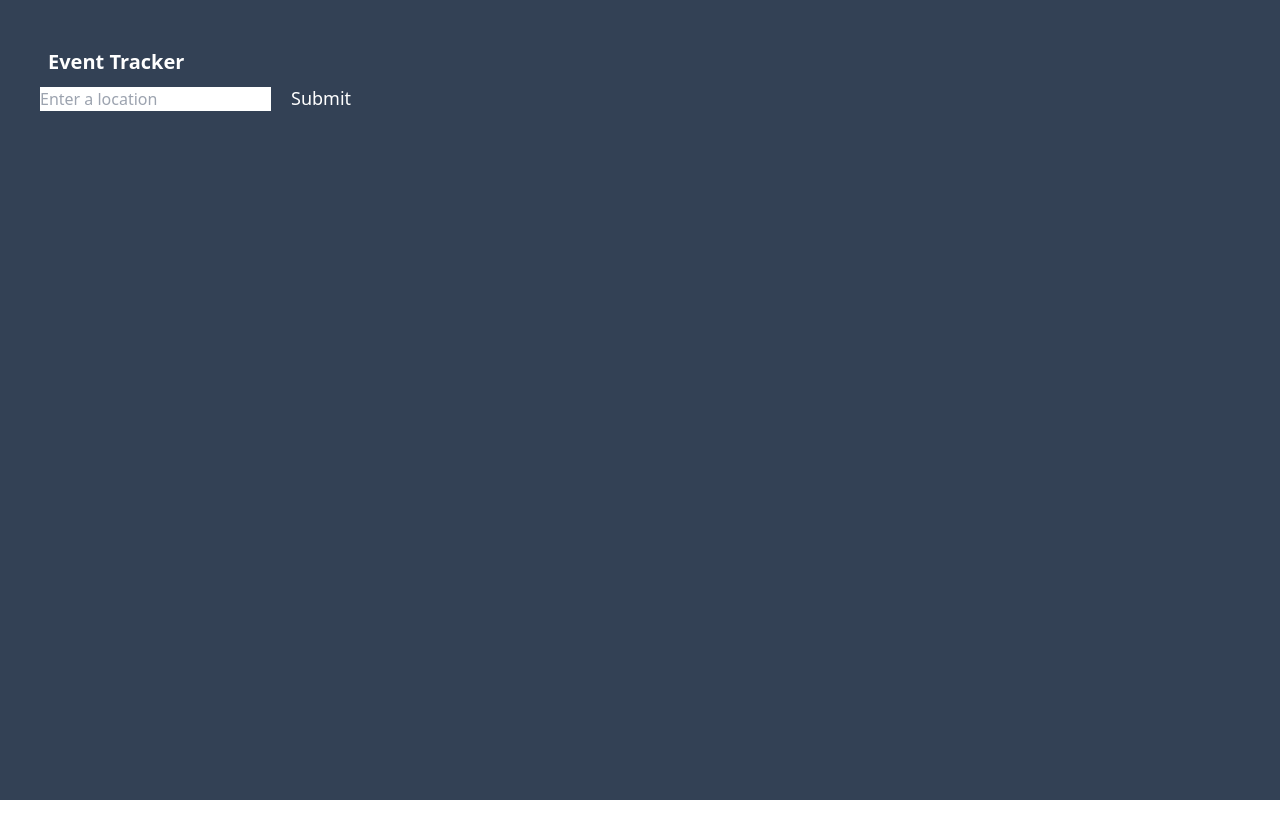
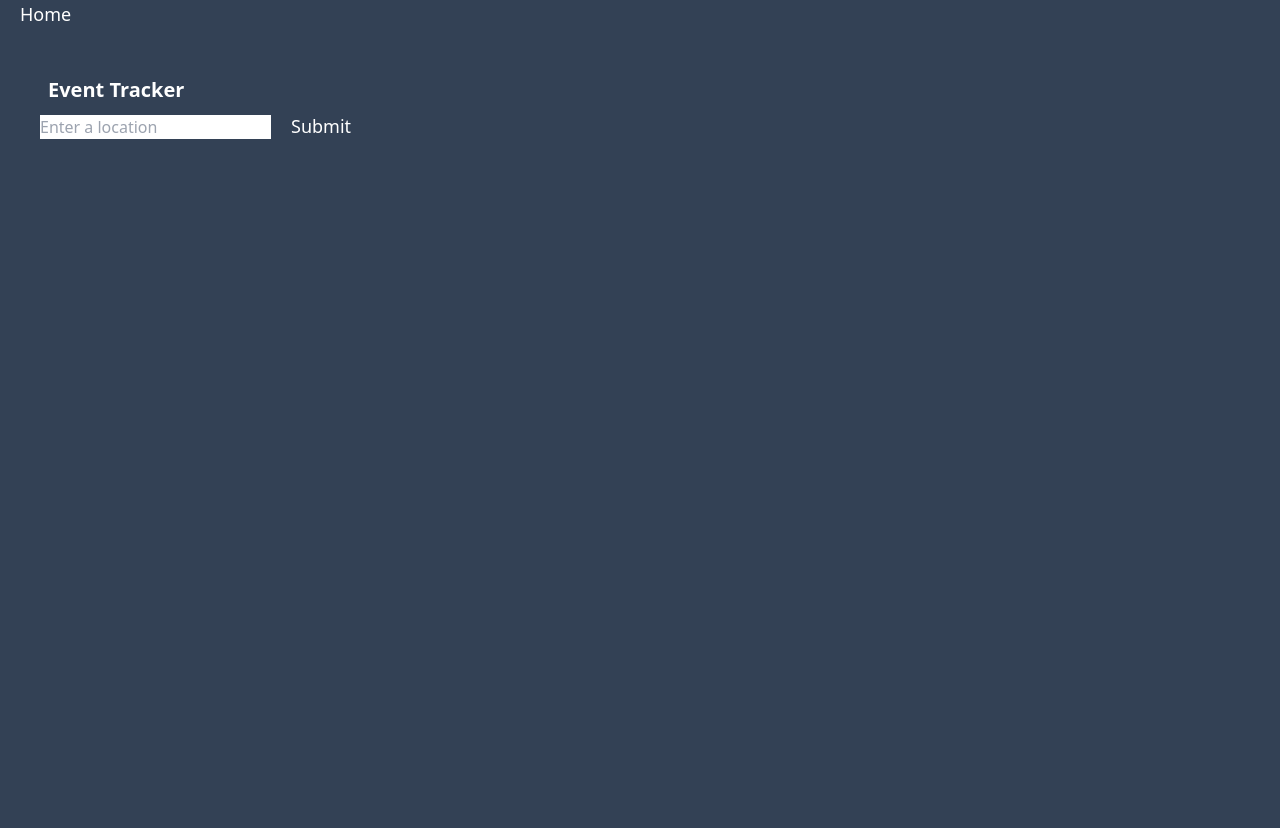
Before and after one commit to sevenkieran/Event-Tracker, a React (Vite) app: page / in a window 1280 px wide. Before the commit the page ends 800 px from the top, so only its background shows below. Built offline with nearby package versions, Linux system fonts and the light colour scheme.

Commit message:
added home button

```diff
--- a/src/App.jsx
+++ b/src/App.jsx
@@ -9,8 +9,11 @@ import { BackButton } from "./BackButton";
 
 function App() {
   return (
-    <div>
+    <div className="bg-slate-700">
       <Router>
+          <Link to="/HomePage" className="mx-4 text-white border-input hover:bg-slate-900 hover:text-accent-foreground inline-flex items-center justify-center whitespace-nowrap rounded-md text-lg font-medium ring-offset-background transition-colors focus-visible:outline-none focus-visible:ring-2 focus-visible:ring-ring focus-visible:ring-offset-2 disabled:pointer-events-none disabled:opacity-50 px-1 ease-out duration-500">
+            Home
+          </Link>
         <Routes>
           <Route path="/HomePage" element={<HomePage />}></Route>
           <Route path="/Event/*" element={<Event />}></Route>
```
